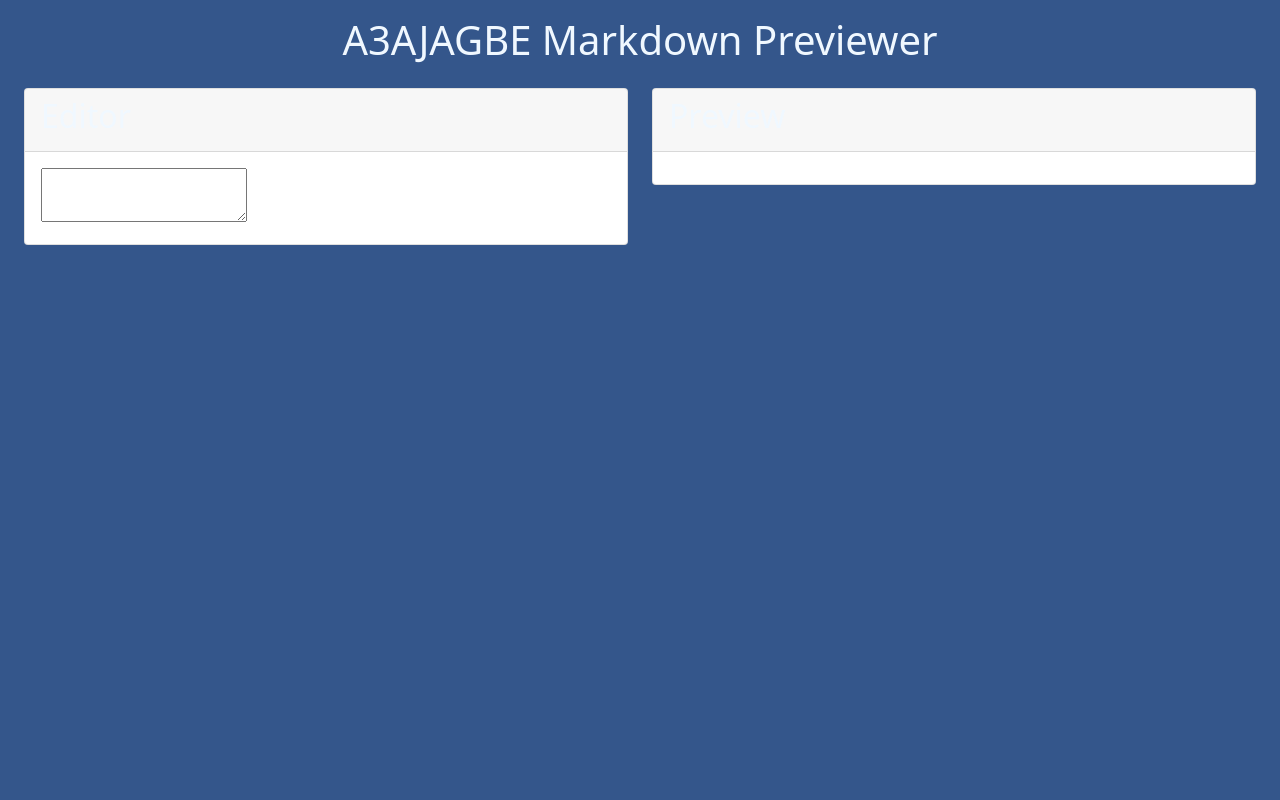
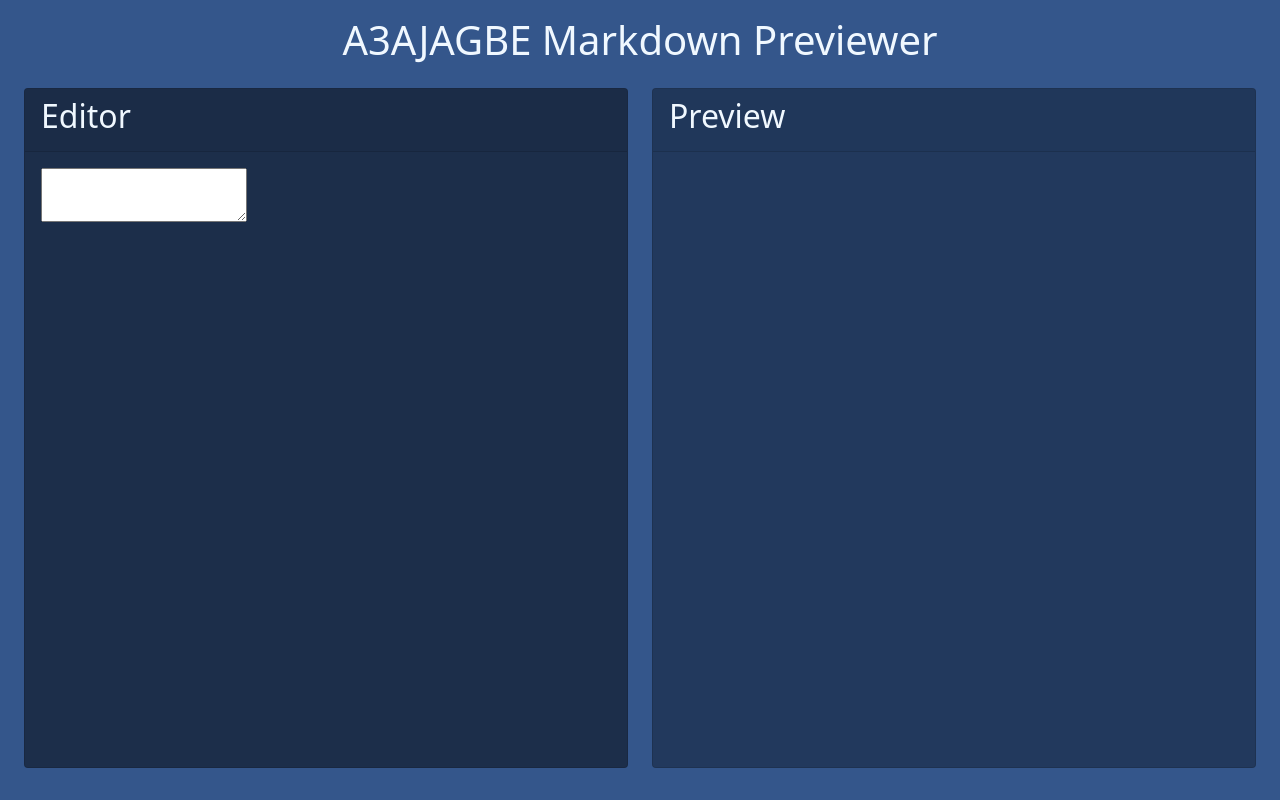
Before and after one commit to A3AJAGBE/react-markdown-previewer, a React (Create React App) app: page / in a window 1280 px wide. Built offline with nearby package versions, Linux system fonts and the light colour scheme.

Commit message:
Add editor and preview style

```diff
--- a/src/App.css
+++ b/src/App.css
@@ -3,3 +3,13 @@
   color:aliceblue;
   min-height: 100vh;
 }
+
+#Editor-Card {
+  background-color: #1c2e4a;
+  height: 85vh;
+}
+
+#Preview-Card {
+  background-color: #22395d;
+  height: 85vh;
+}
```
